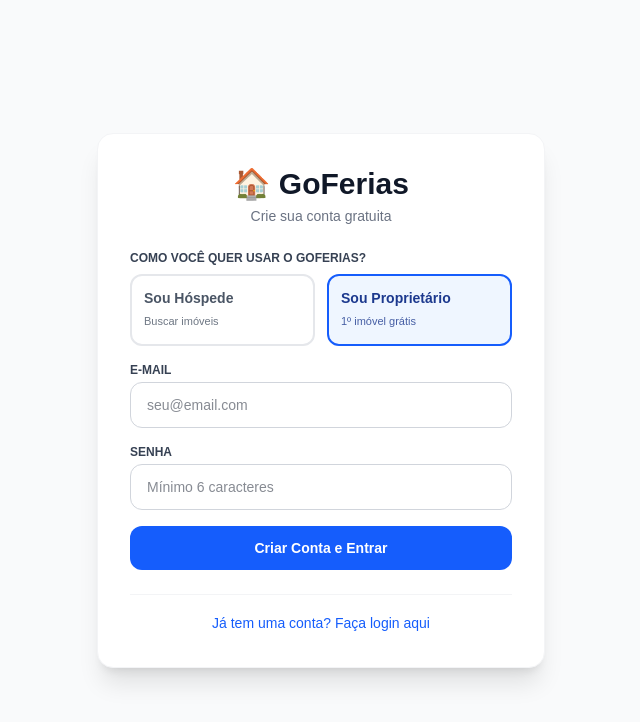
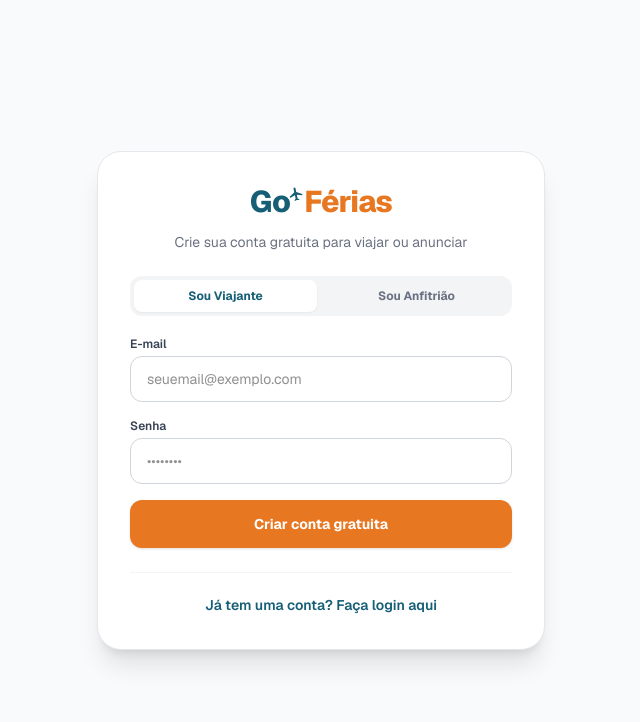
Before and after one commit to eduardovignardi-bit/GoFerias-Qwen, a Next.js app: page / in a window 1280 px wide. Both pictures are taken after a click on the button "Ainda não tem conta? Cadastre-se grátis". Shown: the top 722 px of the page, without its empty margins (319-959 px from the left). Built offline with nearby package versions, Linux system fonts and the light colour scheme; no server answers.

Commit message:
Aplica logo oficial e titulo na pagina inicial

```diff
--- a/src/app/layout.tsx
+++ b/src/app/layout.tsx
@@ -13,8 +13,8 @@ const geistMono = Geist_Mono({
 });
 
 export const metadata: Metadata = {
-  title: "Create Next App",
-  description: "Generated by create next app",
+  title: 'GoFérias | Aluguel por Temporada Direto com o Anfitrião',
+  description: 'Reserve casas e apartamentos de férias sem taxas abusivas de intermediação.',
 };
 
 export default function RootLayout({ children }: LayoutProps<"/">) {
--- a/src/app/page.tsx
+++ b/src/app/page.tsx
@@ -1,186 +1,153 @@
 'use client';
-import LogoGoFerias from '@/components/LogoGoFerias'
 import { useState } from 'react';
 import { useRouter } from 'next/navigation';
 import { supabase } from '@/lib/supabase';
+import LogoGoFerias from '@/components/LogoGoFerias';
 
-export default function TelaAcesso() {
+export default function TelaInicial() {
   const router = useRouter();
   const [modoCadastro, setModoCadastro] = useState(false);
+  const [tipoUsuario, setTipoUsuario] = useState<'guest' | 'host'>('guest');
   const [email, setEmail] = useState('');
   const [senha, setSenha] = useState('');
-  const [perfil, setPerfil] = useState<'hospede' | 'proprietario'>('proprietario');
   const [carregando, setCarregando] = useState(false);
-  const [erro, setErro] = useState('');
 
   const handleAutenticacao = async (e: React.FormEvent) => {
     e.preventDefault();
     setCarregando(true);
-    setErro('');
 
     try {
       if (modoCadastro) {
-        // 1. Cria o usuário no Auth do Supabase
-        const { data: authData, error: authError } = await supabase.auth.signUp({
+        const { data, error } = await supabase.auth.signUp({
           email,
           password: senha,
         });
+        if (error) throw error;
 
-        if (authError) throw authError;
+        if (data.user) {
+          await supabase.from('profiles').upsert([
+            {
+              id: data.user.id,
+              email,
+              role: tipoUsuario,
+            },
+          ]);
+        }
 
-        if (authData.user) {
-          // 2. Salva o tipo de perfil (Hóspede ou Proprietário) na tabela profiles
-          const { error: profileError } = await supabase
-            .from('profiles')
-            .insert([
-              {
-                id: authData.user.id,
-                email: email,
-                role: perfil,
-              },
-            ]);
-
-          if (profileError) throw profileError;
-
-          // 3. Redireciona conforme o perfil escolhido
-          if (perfil === 'hospede') {
-            router.push('/marketplace');
-          } else {
-            router.push('/anfitriao');
-          }
-        }
+        alert('Conta criada com sucesso!');
+        router.push(tipoUsuario === 'host' ? '/anfitriao' : '/marketplace');
       } else {
-        // 1. Faz o Login do usuário existente
-        const { data: authData, error: authError } = await supabase.auth.signInWithPassword({
+        const { data, error } = await supabase.auth.signInWithPassword({
           email,
           password: senha,
         });
+        if (error) throw error;
 
-        if (authError) throw authError;
-
-        if (authData.user) {
-          // 2. Busca no banco qual é o perfil desse usuário
-          const { data: profileData, error: profileError } = await supabase
+        if (data.user) {
+          const { data: perfil } = await supabase
             .from('profiles')
             .select('role')
-            .eq('id', authData.user.id)
+            .eq('id', data.user.id)
             .single();
 
-          if (profileError) throw profileError;
-
-          // 3. Redireciona automaticamente
-          if (profileData?.role === 'hospede') {
-            router.push('/marketplace');
-          } else {
-            router.push('/anfitriao');
-          }
+          router.push(perfil?.role === 'host' ? '/anfitriao' : '/marketplace');
         }
       }
     } catch (err: any) {
-      setErro(err.message || 'Ocorreu um erro na autenticação.');
+      alert(err.message || 'Erro ao acessar sua conta.');
     } finally {
       setCarregando(false);
     }
   };
 
   return (
-    <div className="min-h-screen bg-gray-50 flex flex-col justify-center items-center p-4">
-      <div className="max-w-md w-full bg-white rounded-2xl shadow-xl border border-gray-100 p-8">
-        <div className="text-center mb-6">
-          <h1 className="text-3xl font-extrabold text-gray-900">🏠 GoFerias</h1>
-          <p className="text-sm text-gray-500 mt-1">
-            {modoCadastro ? 'Crie sua conta gratuita' : 'Entre na sua conta para continuar'}
-          </p>
+    <div className="min-h-screen bg-gray-50 flex flex-col items-center justify-center p-4 font-sans text-[#222222]">
+      <div className="bg-white rounded-3xl border border-gray-200 shadow-xl max-w-md w-full p-8">
+        <div className="flex justify-center mb-3">
+          <LogoGoFerias />
         </div>
 
-        {erro && (
-          <div className="mb-4 p-3 bg-red-50 border border-red-200 text-red-700 text-xs rounded-xl">
-            {erro}
+        <p className="text-center text-sm text-gray-500 mb-6">
+          {modoCadastro
+            ? 'Crie sua conta gratuita para viajar ou anunciar'
+            : 'Entre na sua conta para continuar'}
+        </p>
+
+        {modoCadastro && (
+          <div className="grid grid-cols-2 gap-2 p-1 bg-gray-100 rounded-xl mb-5">
+            <button
+              type="button"
+              onClick={() => setTipoUsuario('guest')}
+              className={`py-2 text-xs font-bold rounded-lg transition ${
+                tipoUsuario === 'guest'
+                  ? 'bg-white text-[#155E75] shadow-xs'
+                  : 'text-gray-500 hover:text-gray-800'
+              }`}
+            >
+              Sou Viajante
+            </button>
+            <button
+              type="button"
+              onClick={() => setTipoUsuario('host')}
+              className={`py-2 text-xs font-bold rounded-lg transition ${
+                tipoUsuario === 'host'
+                  ? 'bg-white text-[#E87722] shadow-xs'
+                  : 'text-gray-500 hover:text-gray-800'
+              }`}
+            >
+              Sou Anfitrião
+            </button>
           </div>
         )}
 
         <form onSubmit={handleAutenticacao} className="space-y-4">
-          {modoCadastro && (
-            <div>
-              <label className="block text-xs font-bold text-gray-700 uppercase mb-2">
-                Como você quer usar o GoFerias?
-              </label>
-              <div className="grid grid-cols-2 gap-3">
-                <button
-                  type="button"
-                  onClick={() => setPerfil('hospede')}
-                  className={`p-3 rounded-xl border-2 text-left transition ${
-                    perfil === 'hospede'
-                      ? 'border-rose-500 bg-rose-50 text-rose-900'
-                      : 'border-gray-200 text-gray-600 hover:bg-gray-50'
-                  }`}
-                >
-                  <span className="block font-bold text-sm">Sou Hóspede</span>
-                  <span className="text-[11px] opacity-80">Buscar imóveis</span>
-                </button>
-
-                <button
-                  type="button"
-                  onClick={() => setPerfil('proprietario')}
-                  className={`p-3 rounded-xl border-2 text-left transition ${
-                    perfil === 'proprietario'
-                      ? 'border-blue-600 bg-blue-50 text-blue-900'
-                      : 'border-gray-200 text-gray-600 hover:bg-gray-50'
-                  }`}
-                >
-                  <span className="block font-bold text-sm">Sou Proprietário</span>
-                  <span className="text-[11px] opacity-80">1º imóvel grátis</span>
-                </button>
-              </div>
-            </div>
-          )}
-
           <div>
-            <label className="block text-xs font-bold text-gray-700 uppercase mb-1">E-mail</label>
+            <label className="block text-xs font-semibold text-gray-700 mb-1">
+              E-mail
+            </label>
             <input
               type="email"
               required
               value={email}
               onChange={(e) => setEmail(e.target.value)}
-              placeholder="seu@email.com"
-              className="w-full px-4 py-3 border border-gray-300 rounded-xl focus:outline-none focus:ring-2 focus:ring-blue-500 text-sm text-gray-900"
+              placeholder="seuemail@exemplo.com"
+              className="w-full px-4 py-3 border border-gray-300 rounded-xl text-sm focus:outline-none focus:border-[#155E75] transition"
             />
           </div>
 
           <div>
-            <label className="block text-xs font-bold text-gray-700 uppercase mb-1">Senha</label>
+            <label className="block text-xs font-semibold text-gray-700 mb-1">
+              Senha
+            </label>
             <input
               type="password"
               required
               minLength={6}
               value={senha}
               onChange={(e) => setSenha(e.target.value)}
-              placeholder="Mínimo 6 caracteres"
-              className="w-full px-4 py-3 border border-gray-300 rounded-xl focus:outline-none focus:ring-2 focus:ring-blue-500 text-sm text-gray-900"
+              placeholder="••••••••"
+              className="w-full px-4 py-3 border border-gray-300 rounded-xl text-sm focus:outline-none focus:border-[#155E75] transition"
             />
           </div>
 
           <button
             type="submit"
             disabled={carregando}
-            className="w-full py-3 bg-blue-600 text-white font-bold rounded-xl hover:bg-blue-700 transition disabled:bg-gray-400 text-sm"
+            className="w-full py-3.5 bg-[#E87722] hover:bg-[#d16617] text-white font-bold rounded-xl text-sm transition shadow-sm disabled:bg-gray-300"
           >
             {carregando
-              ? 'Processando...'
+              ? 'Carregando...'
               : modoCadastro
-              ? 'Criar Conta e Entrar'
+              ? 'Criar conta gratuita'
               : 'Entrar na Plataforma'}
           </button>
         </form>
 
-        <div className="mt-6 text-center border-t border-gray-100 pt-4">
+        <div className="mt-6 pt-5 border-t border-gray-100 text-center">
           <button
             type="button"
-            onClick={() => {
-              setModoCadastro(!modoCadastro);
-              setErro('');
-            }}
-            className="text-sm text-blue-600 font-medium hover:underline"
+            onClick={() => setModoCadastro(!modoCadastro)}
+            className="text-sm font-semibold text-[#155E75] hover:underline"
           >
             {modoCadastro
               ? 'Já tem uma conta? Faça login aqui'
```
